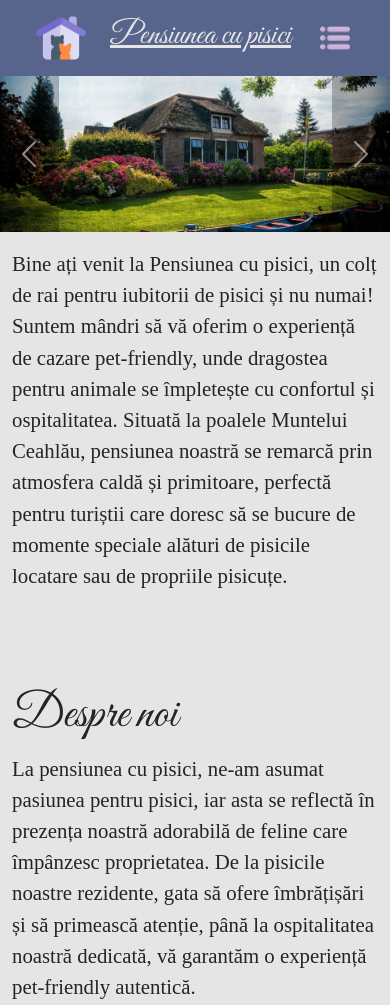
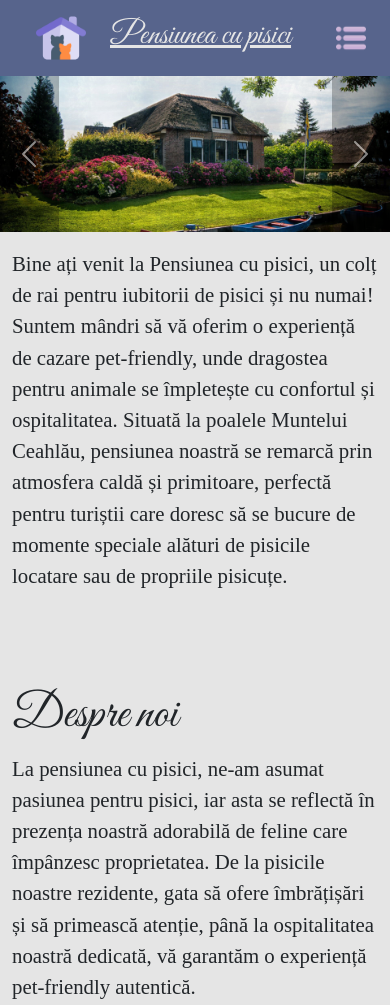
Before and after one commit to cosminarusu/site-pensiune, a plain HTML site: page index.html in a window 390 px wide. Shown: the top 1005 px of the page. Drawn offline with nearby package versions, Linux system fonts and the light colour scheme; a web font is replaced by a local one.

Commit message:
Am reparat navbar-toggler pe ecrane foarte mici

```diff
--- a/index.html
+++ b/index.html
@@ -129,7 +129,7 @@
                         alt="Logo: Conturul unei căsuțe mov cu două siluete de pisici în ea">Pensiunea cu pisici</a>
             </h1>
 
-            <button class="navbar-toggler d-flex d-lg-none flex-column me-3 border-0" type="button"
+            <button class="navbar-toggler d-flex d-lg-none flex-column border-0" type="button"
                 data-bs-toggle="collapse" data-bs-target="#mainMenu" aria-controls="mainMenu" aria-expanded="false"
                 aria-label="Toggle navigation">
                 <span class="navbar-toggler-icon"></span>
```
